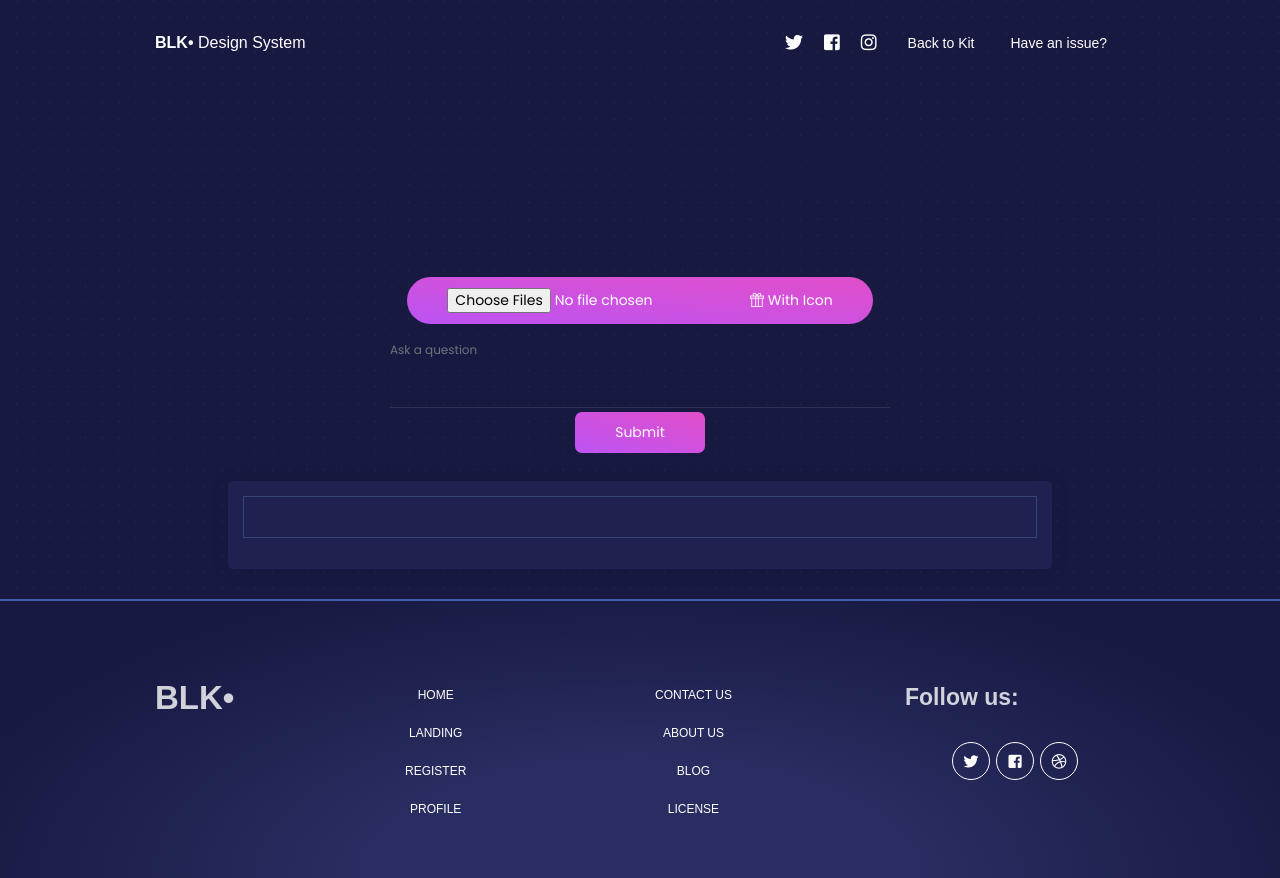
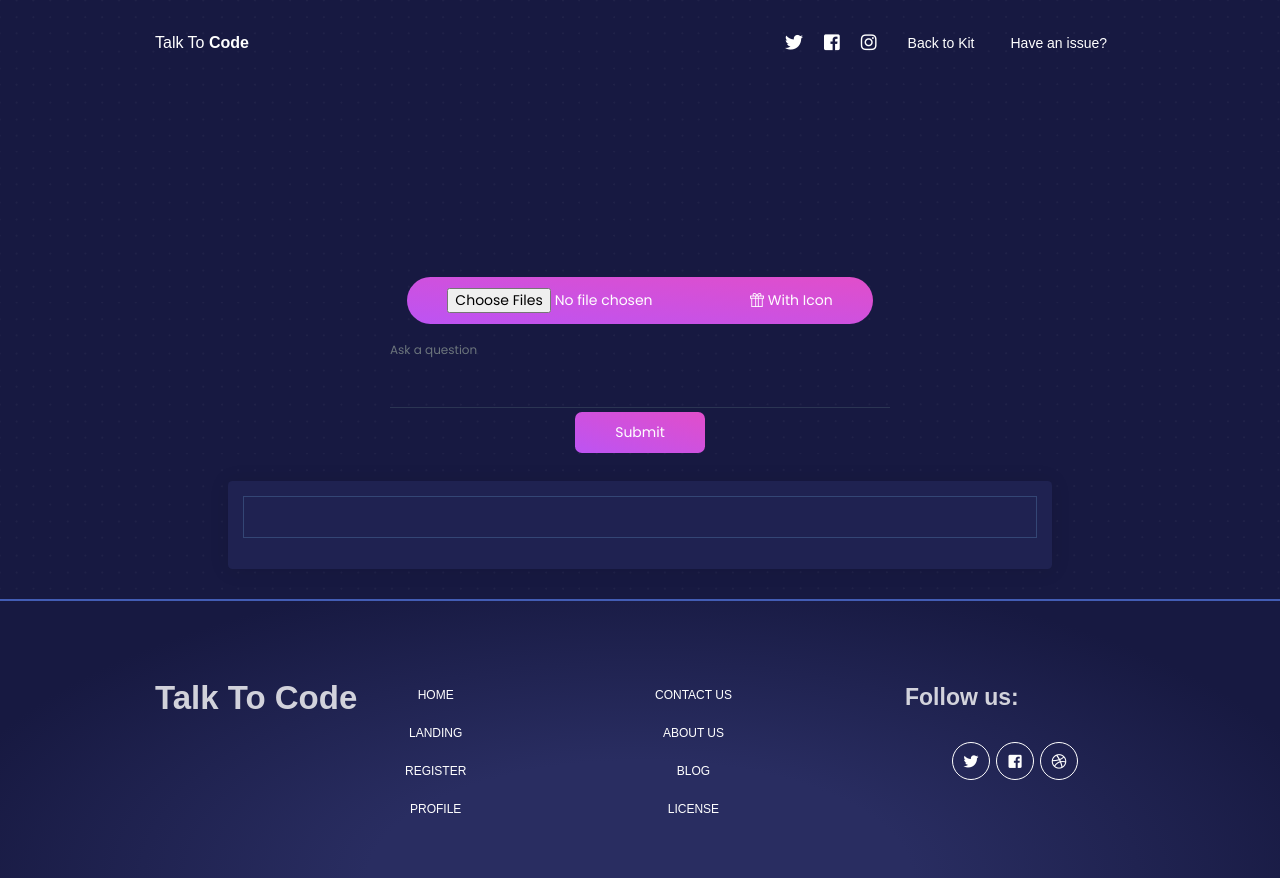
Before and after one commit to ARYANK-08/codeai, a Django app: page /gemini in a window 1280 px wide. Run offline with Django 4.2, Linux system fonts and the light colour scheme; some libraries are stand-ins or nearby versions.

Commit message:
finishing touch p1

```diff
--- a/templates/gemini.html
+++ b/templates/gemini.html
@@ -9,7 +9,7 @@
   <link rel="apple-touch-icon" sizes="76x76" href="{% static 'assets/img/apple-icon.png' %}">
   <link rel="icon" type="image/png" href="{% static 'assets/img/favicon.png' %}">
   <title>
-    Blk• Design System by Creative Tim
+    Talk To Code
   </title>
   <!--     Fonts and icons     -->
   <link href="https://fonts.googleapis.com/css?family=Poppins:200,300,400,600,700,800" rel="stylesheet" />
@@ -45,7 +45,7 @@
     <div class="container">
       <div class="navbar-translate">
         <a class="navbar-brand" href="https://demos.creative-tim.com/blk-design-system/index.html" rel="tooltip" title="Designed and Coded by Creative Tim" data-placement="bottom" target="_blank">
-          <span>BLK•</span> Design System
+          Talk To <span>Code</span>
         </a>
         <button class="navbar-toggler navbar-toggler" type="button" data-toggle="collapse" data-target="#navigation" aria-controls="navigation-index" aria-expanded="false" aria-label="Toggle navigation">
           <span class="navbar-toggler-bar bar1"></span>
@@ -58,7 +58,7 @@
           <div class="row">
             <div class="col-6 collapse-brand">
               <a>
-                BLK•
+              Talk To Code
               </a>
             </div>
             <div class="col-6 collapse-close text-right">
@@ -145,8 +145,8 @@
                     <i class="tim-icons icon-gift-2"></i> With Icon
                   </button>
 
-                <textarea  class="form-control" name="user_question" rows="4" cols="50" placeholder="Ask a question"></textarea>
-                <button id="submitBtn" class="btn btn-primary" type="submit">Submit</button>
+                  <textarea class="form-control" name="user_question" rows="100" cols="100" style="width: 100%;" placeholder="Ask a question"></textarea>
+                  <button id="submitBtn" class="btn btn-primary" type="submit">Submit</button>
               </form>
 </head>
 
@@ -252,7 +252,7 @@ $(document).ready(function() {
       <div class="container">
         <div class="row">
           <div class="col-md-3">
-            <h1 class="title">BLK•</h1>
+            <h1 class="title">Talk To Code</h1>
           </div>
           <div class="col-md-3">
             <ul class="nav">
```
Also changed, not shown: templates/index.html (+20 -12 lines), templates/repository_selection.html (+4 -4 lines).
